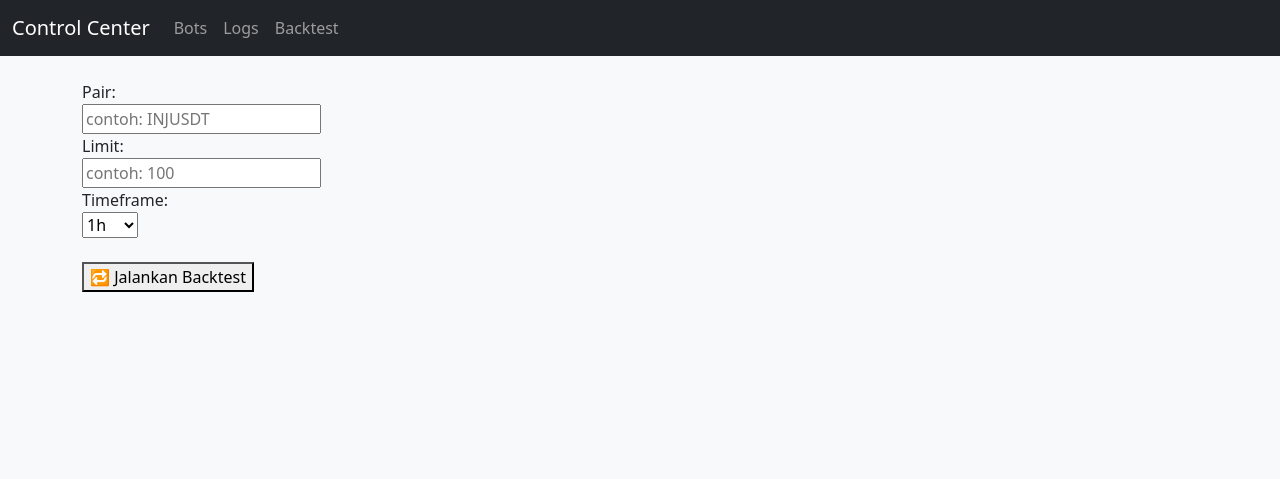
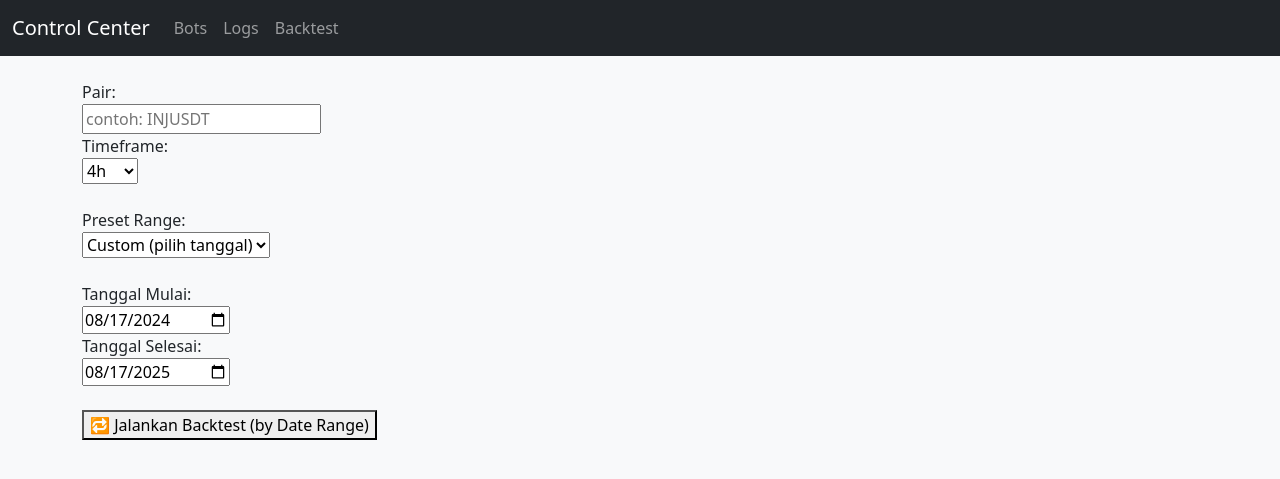
Before and after one commit to adyjul/trade-control-system, a Flask app: page /backtest/new in a window 1280 px wide. Shown: the top 479 px of the page. Run offline with Flask 3, Linux system fonts and the light colour scheme.

Commit message:
add tanggal backtest

```diff
--- a/templates/backtest_form.html
+++ b/templates/backtest_form.html
@@ -3,26 +3,94 @@
 
 {% if status == "success" %}
   <div style="padding: 10px; background-color: #d4edda; color: #155724; border: 1px solid #c3e6cb; margin-bottom: 15px;">
-    ✅ Model berhasil dibuat.
+    ✅ {{ message or 'Backtest selesai.' }}
   </div>
 {% elif status == "error" %}
   <div style="padding: 10px; background-color: #f8d7da; color: #721c24; border: 1px solid #f5c6cb; margin-bottom: 15px;">
-    ❌ Gagal membuat model: {{ err }}
+    ❌ {{ err }}
   </div>
 {% endif %}
 
 <form method="POST">
   <label>Pair:</label><br>
   <input type="text" name="pair" placeholder="contoh: INJUSDT" required><br>
-  <label>Limit:</label><br>
-  <input type="text" name="limit" placeholder="contoh: 100" required><br>
+
   <label>Timeframe:</label><br>
   <select name="timeframe">
+    <option value="15m">15m</option>
     <option value="1h">1h</option>
-    <option value="4h">4h</option>
-    <option value="15m">15m</option>
+    <option value="4h" selected>4h</option>
     <option value="1d">1d</option>
   </select><br><br>
-  <button type="submit">🔁 Jalankan Backtest</button>
+
+  <label>Preset Range:</label><br>
+  <select id="preset" name="preset">
+    <option value="custom" selected>Custom (pilih tanggal)</option>
+    <option value="6m">6 bulan terakhir</option>
+    <option value="1y">1 tahun terakhir</option>
+    <option value="2y">2 tahun terakhir</option>
+  </select><br><br>
+
+  <div id="custom-dates">
+    <label>Tanggal Mulai:</label><br>
+    <input type="date" id="start_date" name="start_date"><br>
+
+    <label>Tanggal Selesai:</label><br>
+    <input type="date" id="end_date" name="end_date"><br><br>
+  </div>
+
+  <button type="submit">🔁 Jalankan Backtest (by Date Range)</button>
 </form>
+
+<script>
+  // Auto-set tanggal hari ini (end) dan 1 tahun lalu (start) sebagai default saat Custom
+  (function initDates() {
+    const today = new Date();
+    const yyyy = today.getFullYear();
+    const mm = String(today.getMonth() + 1).padStart(2, '0');
+    const dd = String(today.getDate()).padStart(2, '0');
+    const endStr = `${yyyy}-${mm}-${dd}`;
+
+    const start = new Date();
+    start.setFullYear(start.getFullYear() - 1);
+    const sy = start.getFullYear();
+    const sm = String(start.getMonth() + 1).padStart(2, '0');
+    const sd = String(start.getDate()).padStart(2, '0');
+
+    document.getElementById('end_date').value = endStr;
+    document.getElementById('start_date').value = `${sy}-${sm}-${sd}`;
+  })();
+
+  const preset = document.getElementById('preset');
+  const customWrap = document.getElementById('custom-dates');
+  const startInput = document.getElementById('start_date');
+  const endInput = document.getElementById('end_date');
+
+  preset.addEventListener('change', function() {
+    const now = new Date();
+    const endStr = now.toISOString().slice(0,10);
+
+    let start = new Date();
+    if (this.value === '6m') {
+      start.setMonth(start.getMonth() - 6);
+    } else if (this.value === '1y') {
+      start.setFullYear(start.getFullYear() - 1);
+    } else if (this.value === '2y') {
+      start.setFullYear(start.getFullYear() - 2);
+    }
+
+    if (this.value === 'custom') {
+      customWrap.style.display = 'block';
+      startInput.removeAttribute('disabled');
+      endInput.removeAttribute('disabled');
+    } else {
+      customWrap.style.display = 'block'; // tetap tampil supaya user lihat range yg terisi otomatis
+      startInput.value = start.toISOString().slice(0,10);
+      endInput.value = endStr;
+      startInput.setAttribute('disabled', 'disabled');
+      endInput.setAttribute('disabled', 'disabled');
+    }
+  });
+</script>
+
 {% endblock %}
```
